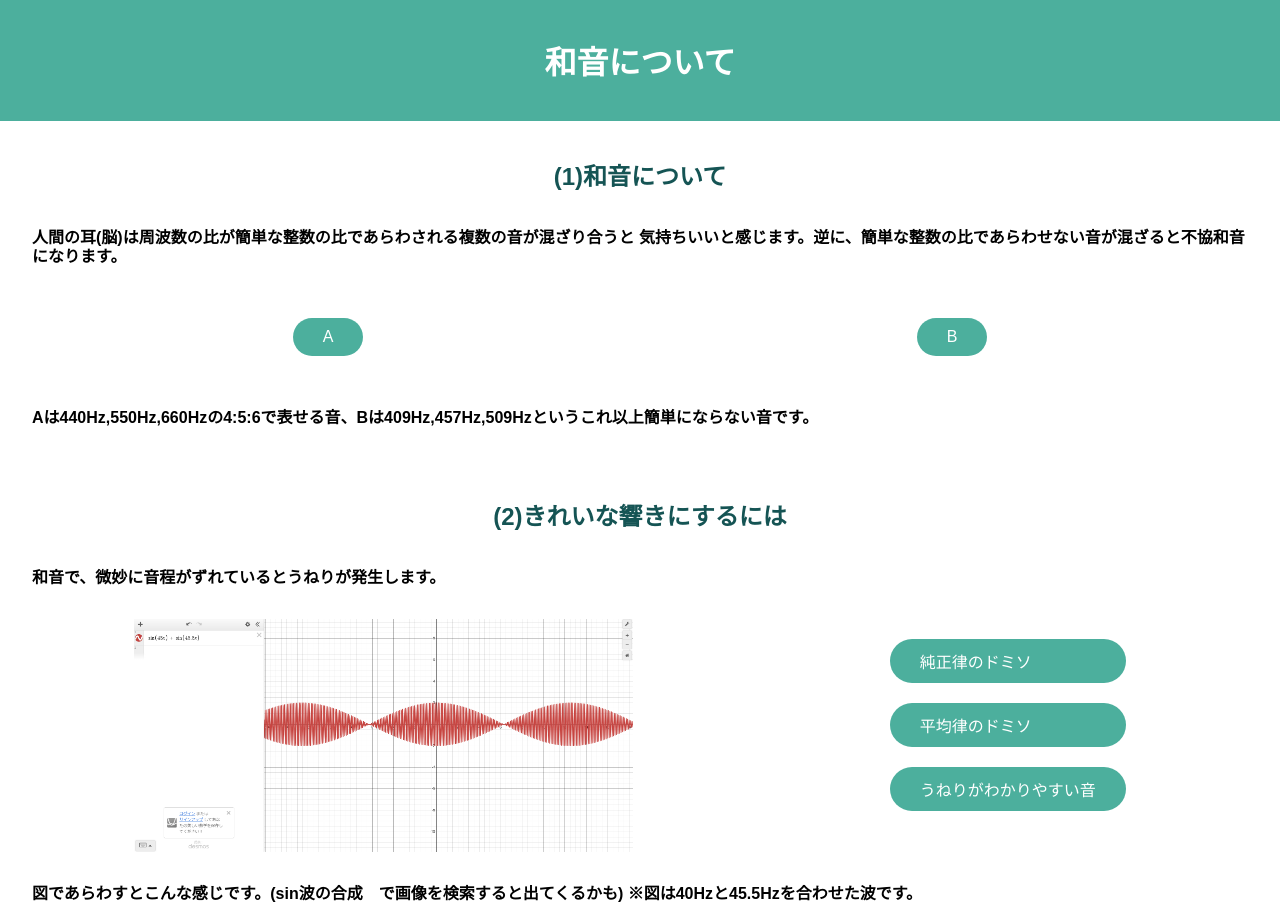
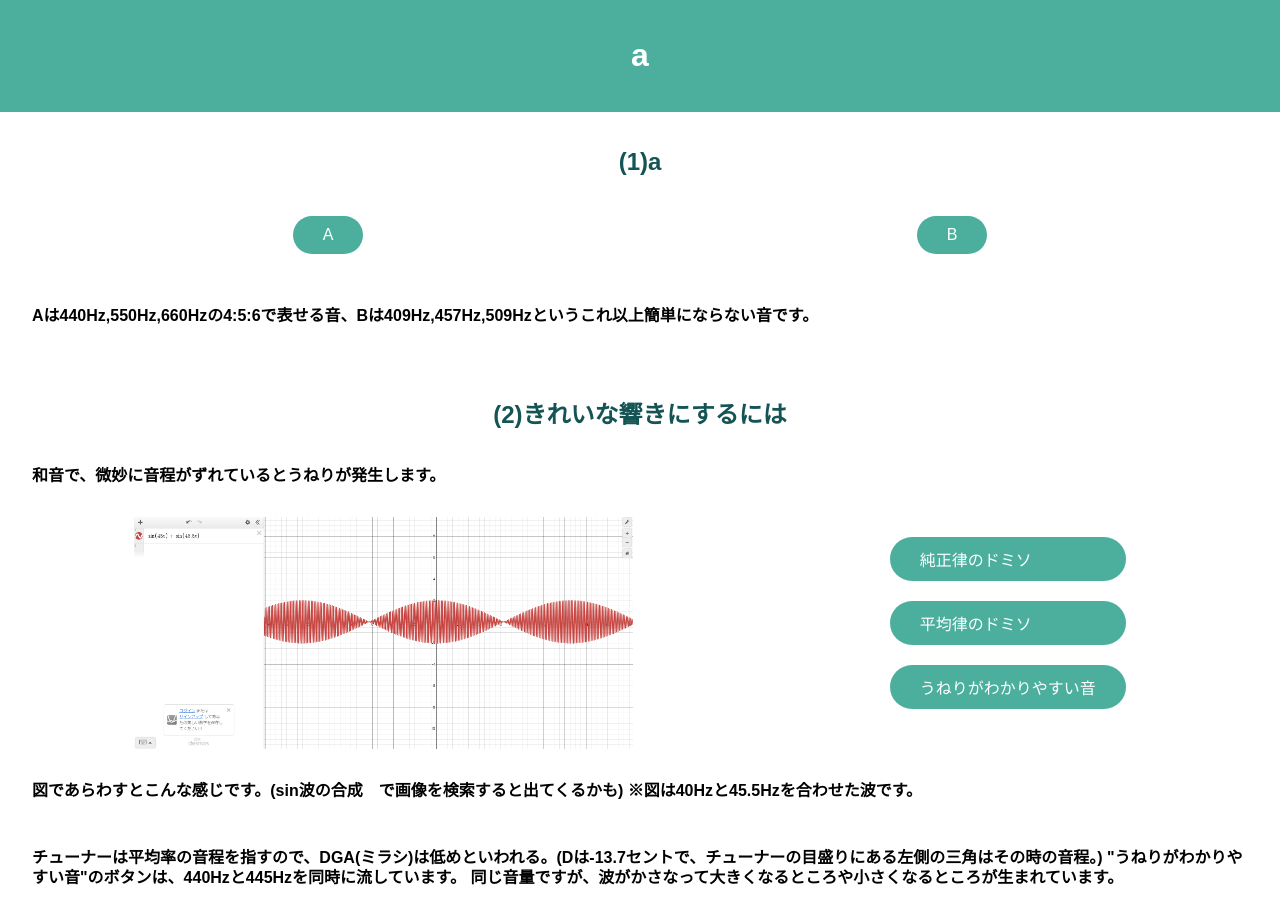
Before and after one commit to masat410/music, a website: page page/a.html in a window 1280 px wide. Shown: the top 922 px of the page. Drawn offline with Linux system fonts and the light colour scheme.

Commit message:
Update a.html

```diff
--- a/page/a.html
+++ b/page/a.html
@@ -3,24 +3,20 @@
 <head>
     <meta charset="UTF-8">
     <meta name="viewport" content="width=device-width, initial-scale=1.0">
-    <title>和音について</title>
+    <title>a</title>
     <link rel="stylesheet" href="../style.css">
     <link rel="stylesheet" href="pagestyle.css">
     <link rel="icon" href="../assets/image/favicon.png" type="image/x-icon">
 </head>
 <body>
 <header>
-    <h1>和音について</h1>
+    <h1>a</h1>
 </header>
 <main>
     <div class="section1">
-        <h2>(1)和音について</h2>
-        <p>
-            人間の耳(脳)は周波数の比が簡単な整数の比であらわされる複数の音が混ざり合うと
-            気持ちいいと感じます。逆に、簡単な整数の比であらわせない音が混ざると不協和音になります。
-        </p>
+        <h2>(1)a</h2>
         <div style="display:flex;justify-content:space-around;">
-            <div class="sound" onClick="playSound('iikanjinowaon')"><span>A</span></div>
+            <div class="sound" onClick="playSound('22.mp3')"><span>A</span></div>
             <div class="sound" onClick="playSound('hukyowaon')"><span>B</span></div>
 
             <audio id="iikanjinowaon" src="../assets/sounds/iikanji.mp3"></audio>
```
